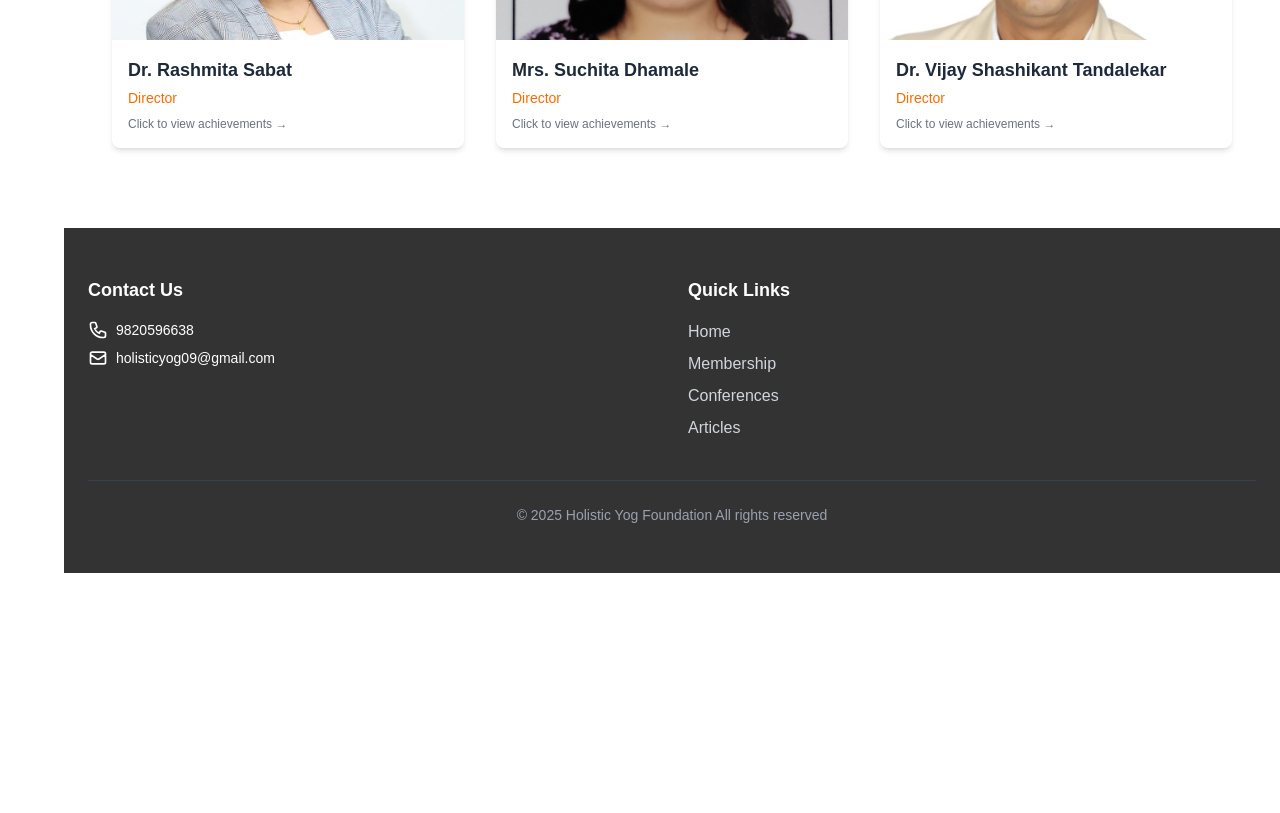
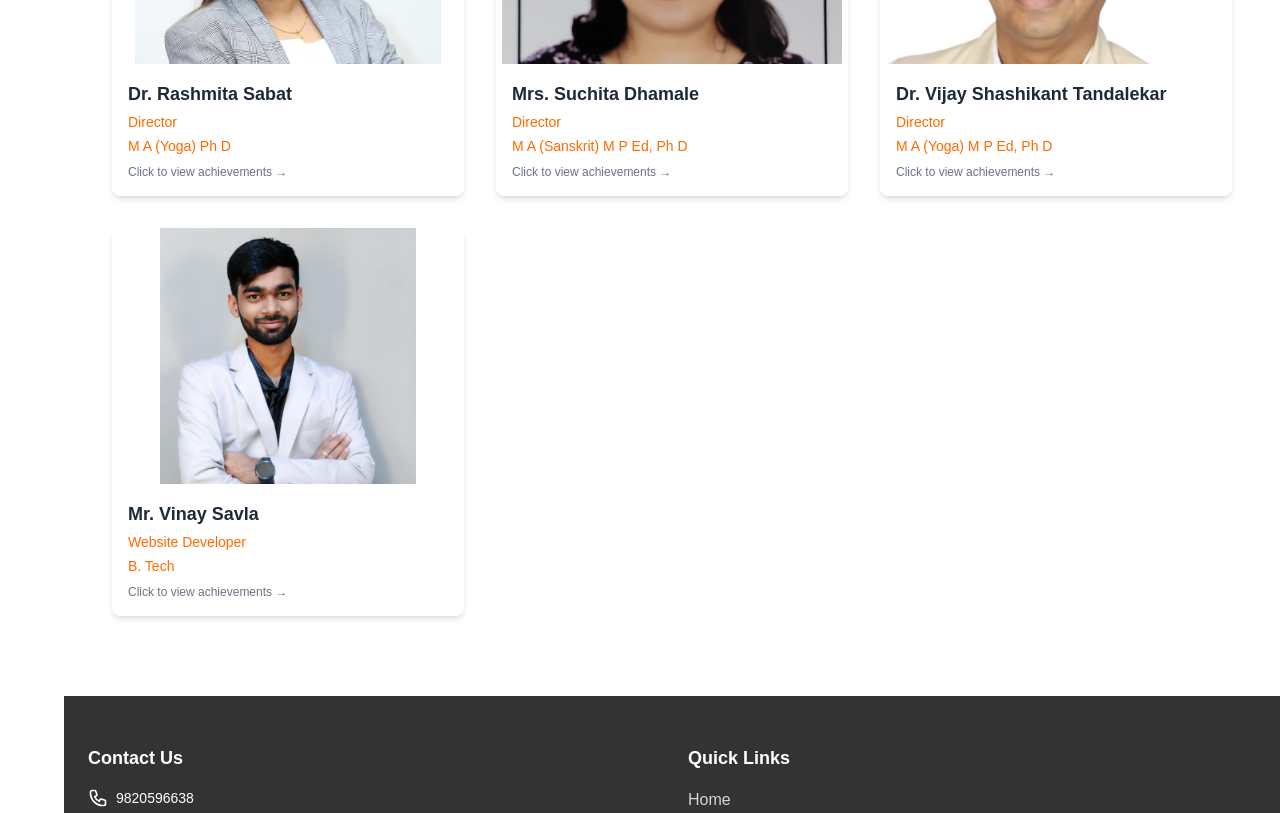
Before and after one commit to Soham1250/holistic-yog-foundation, a Next.js app: page /committee-members in a window 1280 px wide. Shown: the part 920-1733 px from the top of the page. Before the commit the page ends 1493 px from the top, so only its background shows below. Built offline with nearby package versions, Linux system fonts and the light colour scheme.

Commit message:
Update : Qualifications updated Fix : Image overflow issue fixed.

```diff
--- a/src/app/committee-members/[id]/page.jsx
+++ b/src/app/committee-members/[id]/page.jsx
@@ -47,12 +47,20 @@
     designation: 'Director',
     image: '/images/Committee-members/VinaySir.jpg',
     achievementsPdf: '/pdfs/Vijay CV.pdf',
-  }
+  },
+  {
+    id: '7',
+    name: 'Mr. Vinay Savla',
+    designation: 'Website Developer',
+    Qualification:'B. Tech',
+    image: '/images/Committee-members/Vinay.jpg',
+    achievementsPdf: '/pdfs/Vinay Savla Resume (1).pdf',
+  },
 ];
 
 export default function MemberDetailPage() {
   const { id } = useParams();
-    const [member, setMember] = useState(null);
+  const [member, setMember] = useState(null);
   const [isLoading, setIsLoading] = useState(true);
 
   useEffect(() => {
@@ -114,7 +122,7 @@
               src={member.image}
               alt={member.name}
               fill
-              className="object-cover"
+              className="object-contain"
               sizes="(max-width: 768px) 192px, 256px"
               priority
             />
--- a/src/app/committee-members/page.jsx
+++ b/src/app/committee-members/page.jsx
@@ -9,6 +9,7 @@
     id: '1',
     name: 'Dr. Balwant Singh',
     designation: 'President',
+    Qualification:' M A (Hindi) M Sc (Yoga) M P Ed (Ph D)',
     image: '/images/Committee-members/BalwantSingh.jpg',
     achievementsPdf: '/pdfs/DrBalwantSinghInfo.pdf',
   },
@@ -16,6 +17,7 @@
     id: '2',
     name: 'Dr. Nilesh Bansode',
     designation: 'Vice President',
+    Qualification:'M P Ed, Ph D',
     image: '/images/Committee-members/NileshBansode.jpg',
     achievementsPdf: '/pdfs/Dr. Nilesh Bansode - bio data.pdf',
   },
@@ -23,6 +25,7 @@
     id: '3',
     name: 'Dr. Yadnyeshar Bagrao',
     designation: 'Secretary',
+    Qualification:'M P Ed, Ph D',
     image: '/images/Committee-members/DrYadnyesharBagraoCopy.jpg',
     achievementsPdf: '/pdfs/Dr. Y.D.BAGRAO  Biodata - 16.01.2025.pdf',
   },
@@ -30,6 +33,7 @@
     id: '4',
     name: 'Dr. Rashmita Sabat',
     designation: 'Director',
+    Qualification:'M A (Yoga) Ph D',
     image: '/images/Committee-members/R S 2.jpg',
     achievementsPdf: '/pdfs/Dr._Rashmita_Sabat_CV_2025MAY.pdf',
   },
@@ -37,6 +41,7 @@
     id: '5',
     name: 'Mrs. Suchita Dhamale',
     designation: 'Director',
+    Qualification:'M A (Sanskrit) M P Ed, Ph D ',
     image: '/images/Committee-members/SuchitaDhamale.jpg',
     achievementsPdf: '/pdfs/C V_ Suchita Dhamale.pdf',
   },
@@ -44,9 +49,18 @@
     id: '6',
     name: 'Dr. Vijay Shashikant Tandalekar',
     designation: 'Director',
+    Qualification:'M A (Yoga) M P Ed, Ph D',
     image: '/images/Committee-members/VinaySir.jpg',
     achievementsPdf: '/pdfs/Vijay CV.pdf',
-  }
+  },
+  {
+    id: '7',
+    name: 'Mr. Vinay Savla',
+    designation: 'Website Developer',
+    Qualification:'B. Tech',
+    image: '/images/Committee-members/Vinay.jpg',
+    achievementsPdf: '/pdfs/Vinay Savla Resume (1).pdf',
+  },
 ];
 
 const CommitteeMemberCard = ({ member }) => {
@@ -58,7 +72,7 @@
             src={member.image}
             alt={member.name}
             fill
-            className="object-cover transition-transform duration-300 group-hover:scale-105"
+            className="object-contain transition-transform duration-300 group-hover:scale-105"
             sizes="(max-width: 768px) 100vw, (max-width: 1200px) 50vw, 33vw"
           />
         </div>
@@ -67,6 +81,7 @@
             {member.name}
           </h3>
           <p className="text-orange-500 text-sm font-medium mt-1">{member.designation}</p>
+          <p className='text-orange-500 text-sm font-medium mt-1'>{member.Qualification}</p>
           <p className="text-xs text-gray-500 mt-2 group-hover:text-gray-700 transition-colors">
             Click to view achievements →
           </p>
--- a/src/app/lifetime-members/[id]/page.jsx
+++ b/src/app/lifetime-members/[id]/page.jsx
@@ -11,6 +11,7 @@
     id: '1',
     name: 'Dr. Rohini Shetty',
     designation: 'Life Time Member',
+    qualification:'B.Com, B.P.Ed, NSNIS (Kabaddi), M.P.Ed, Ph.D. (Physical Education)',
     image: '/images/Committee-members/DrRohiniShetty.jpg',
     achievementsPdf: '/pdfs/Achievements_of_Dr_Rohini_Prasad_Shetty.docx.pdf',
   },
@@ -81,7 +82,7 @@
               src={member.image}
               alt={member.name}
               fill
-              className="object-cover"
+              className="object-contain"
               sizes="(max-width: 768px) 192px, 256px"
               priority
             />
--- a/src/app/lifetime-members/page.jsx
+++ b/src/app/lifetime-members/page.jsx
@@ -11,6 +11,7 @@
     name: 'Dr. Rohini Shetty',
     designation: 'Life Time Member',
     image: '/images/Committee-members/DrRohiniShetty.jpg',
+    qualification:'B.Com, B.P.Ed, NSNIS (Kabaddi), M.P.Ed, Ph.D. (Physical Education)',
     achievementsPdf: '/pdfs/Achievements_of_Dr_Rohini_Prasad_Shetty.docx.pdf',
   },
 ];
@@ -24,7 +25,7 @@
             src={member.image}
             alt={member.name}
             fill
-            className="object-cover transition-transform duration-300 group-hover:scale-105"
+            className="object-contain transition-transform duration-300 group-hover:scale-105"
             sizes="(max-width: 768px) 100vw, (max-width: 1200px) 50vw, 33vw"
           />
         </div>
@@ -33,6 +34,7 @@
             {member.name}
           </h3>
           <p className="text-orange-500 text-sm font-medium mt-1">{member.designation}</p>
+          <p className="text-xs text-orange-500 font-sm mt-1">{member.qualification}</p>
           <p className="text-xs text-gray-500 mt-2 group-hover:text-gray-700 transition-colors">
             Click to view achievements →
           </p>
@@ -43,8 +45,6 @@
 };
 
 export default function LifeTimeMembersPage() {
-  const [searchTerm, setSearchTerm] = useState('');
-  const [activeTab, setActiveTab] = useState('life');
 
   const filteredMembers = LifeTimeMembers.filter(member =>
     (member.name.toLowerCase().includes(searchTerm.toLowerCase()) ||
```
Also changed, not shown: public/images/Committee-members/Vinay.jpg (added), 1 other file (tests, documents, lock files or other folders).
